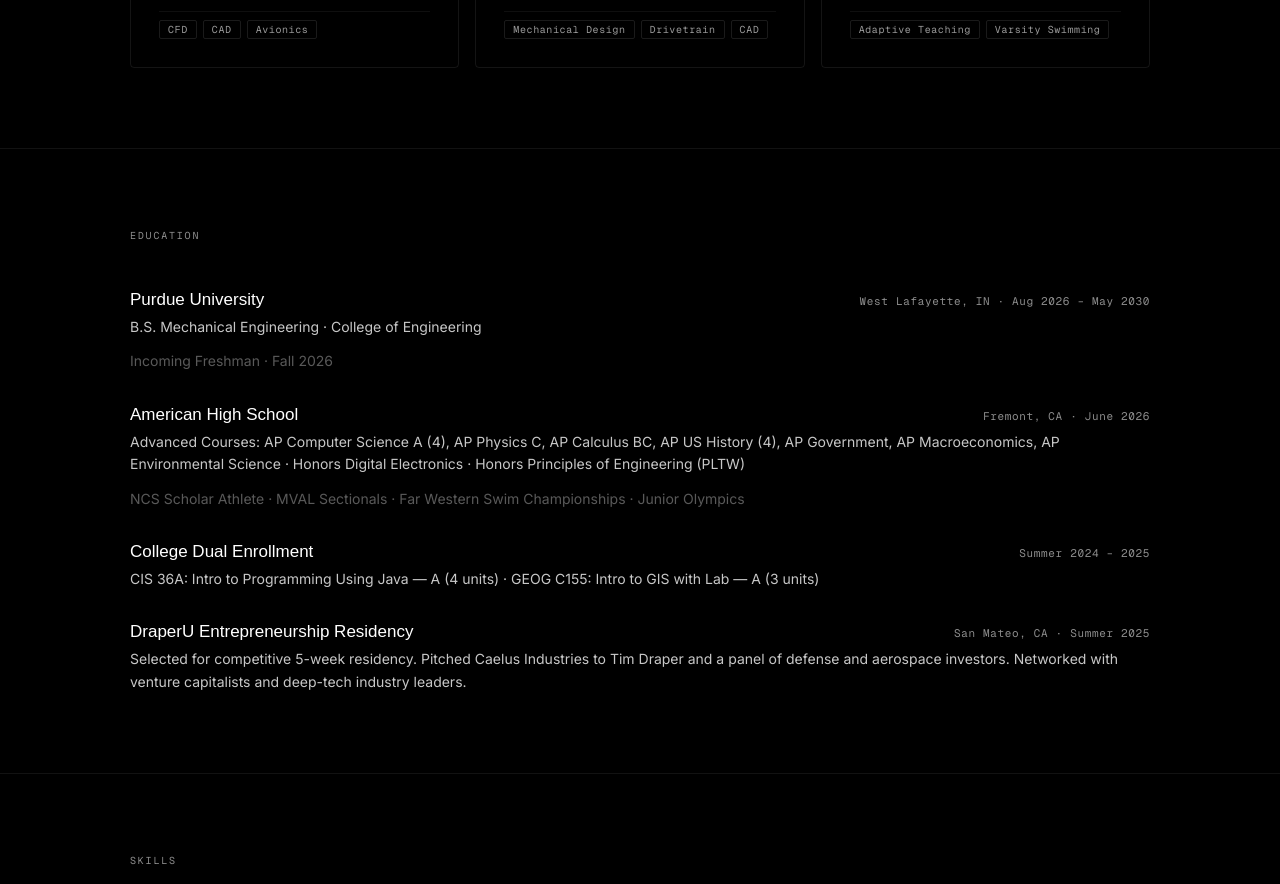
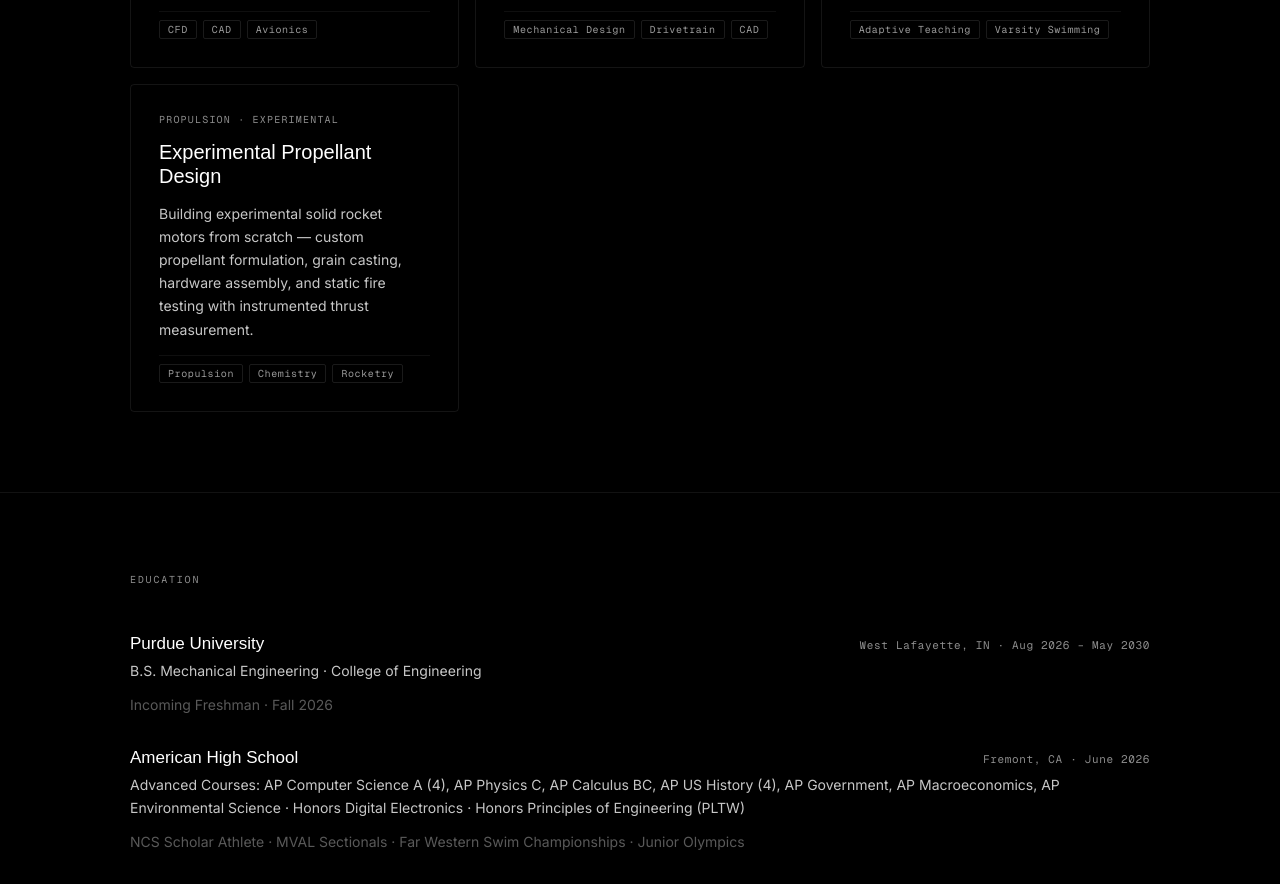
Before and after one commit to stygmatic/meddy-portfolio, an Astro site: page / in a window 1280 px wide. Shown: the part 3302-4186 px from the top of the page. Built offline with nearby package versions, Linux system fonts and the light colour scheme; Astro itself is replaced by a stand-in of ours; a web font is replaced by a local one.

Commit message:
Add Experimental Propellant Design project card

```diff
--- a/src/pages/index.astro
+++ b/src/pages/index.astro
@@ -266,6 +266,19 @@ import Layout from '../layouts/Layout.astro';
       </div>
     </div>
 
+    <div class="project-card">
+      <div class="project-tag">PROPULSION · EXPERIMENTAL</div>
+      <div class="project-title">Experimental Propellant Design</div>
+      <p class="project-body">Building experimental solid rocket motors from scratch — custom propellant formulation, grain casting, hardware assembly, and static fire testing with instrumented thrust measurement.</p>
+      <div class="project-footer">
+        <div class="project-skills">
+          <span class="project-skill">Propulsion</span>
+          <span class="project-skill">Chemistry</span>
+          <span class="project-skill">Rocketry</span>
+        </div>
+      </div>
+    </div>
+
   </div>
 </section>
 
```
